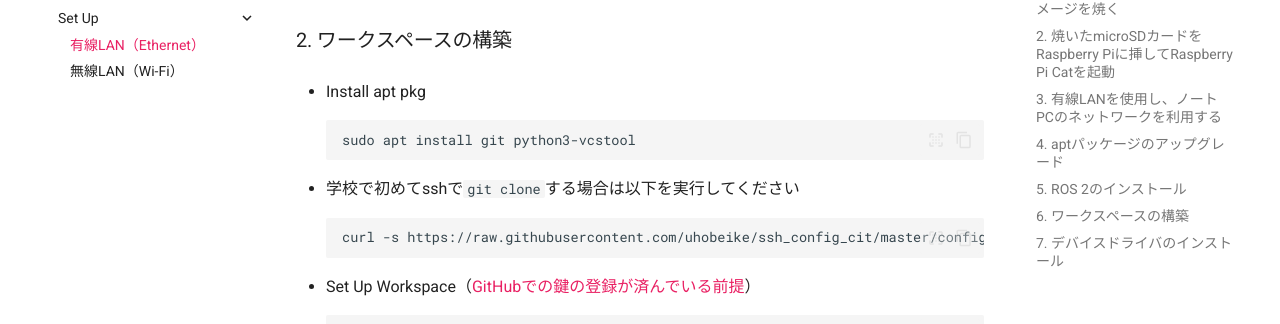
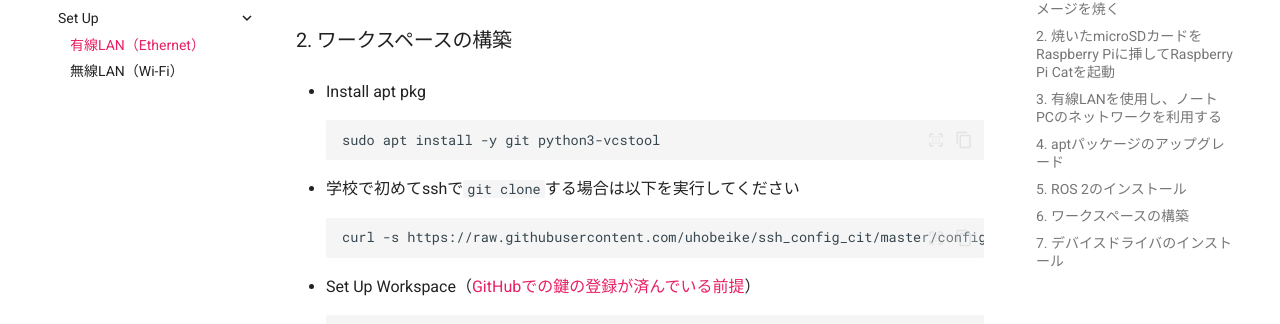
Before and after one commit to CIT-Autonomous-Robot-Lab/raspicat_documentation, an MkDocs documentation site: the page built from docs/document/real_machine/set_up/wired.md, in a window 1280 px wide and 900 px high, scrolled down 1001 px. Shown: the part 252-576 px from the top of the window. Built offline with MkDocs 1.6.1 and Material for MkDocs 9.7.7, drawn with Linux system fonts in a browser that asks for light colours; comment, search, counter and statistics services are not loaded.

````diff
--- a/docs/document/real_machine/set_up/wired.md
+++ b/docs/document/real_machine/set_up/wired.md
@@ -35,7 +35,7 @@ Raspberry Pi Catでナビゲーションを行うための環境構築手順に
 
     * Install apt pkg
     ```sh
-    sudo apt install git python3-vcstool
+    sudo apt install -y git python3-vcstool
     ```
 
     * 学校で初めてsshで`git clone`する場合は以下を実行してください
@@ -69,7 +69,7 @@ Raspberry Pi Catでナビゲーションを行うための環境構築手順に
 
     * rpi-imagerのインストール
     ```sh
-    sudo apt install rpi-imager
+    sudo apt install -y rpi-imager
     ```
 
     下記のコマンドを実行して`rpi-imager`を立ち上げましょう。
@@ -110,7 +110,7 @@ Raspberry Pi Catでナビゲーションを行うための環境構築手順に
     * network-managerのインストール
 
     ```sh
-    sudo apt install network-manager
+    sudo apt install -y network-manager
     ```
 
     ```sh
@@ -155,7 +155,7 @@ Raspberry Pi Catでナビゲーションを行うための環境構築手順に
     5 . Raspberry Piにssh接続
     Raspberry PiのIPアドレスを調べるために`arp-scan`コマンドを使用します。
     ```sh
-    sudo apt install arp-scan
+    sudo apt install -y arp-scan
     sudo arp-scan -l -I $ET_NIC_NAME
     ```
     Raspberry PiのIPアドレスを調べ、そのIPを使用しssh接続を行います。
@@ -253,7 +253,7 @@ Raspberry Pi Catでナビゲーションを行うための環境構築手順に
 
     * Install apt pkg
     ```sh
-    sudo apt install git python3-vcstool
+    sudo apt install -y git python3-vcstool
     ```
 
     * 学校で初めてsshで`git clone`する場合は以下を実行してください
````
